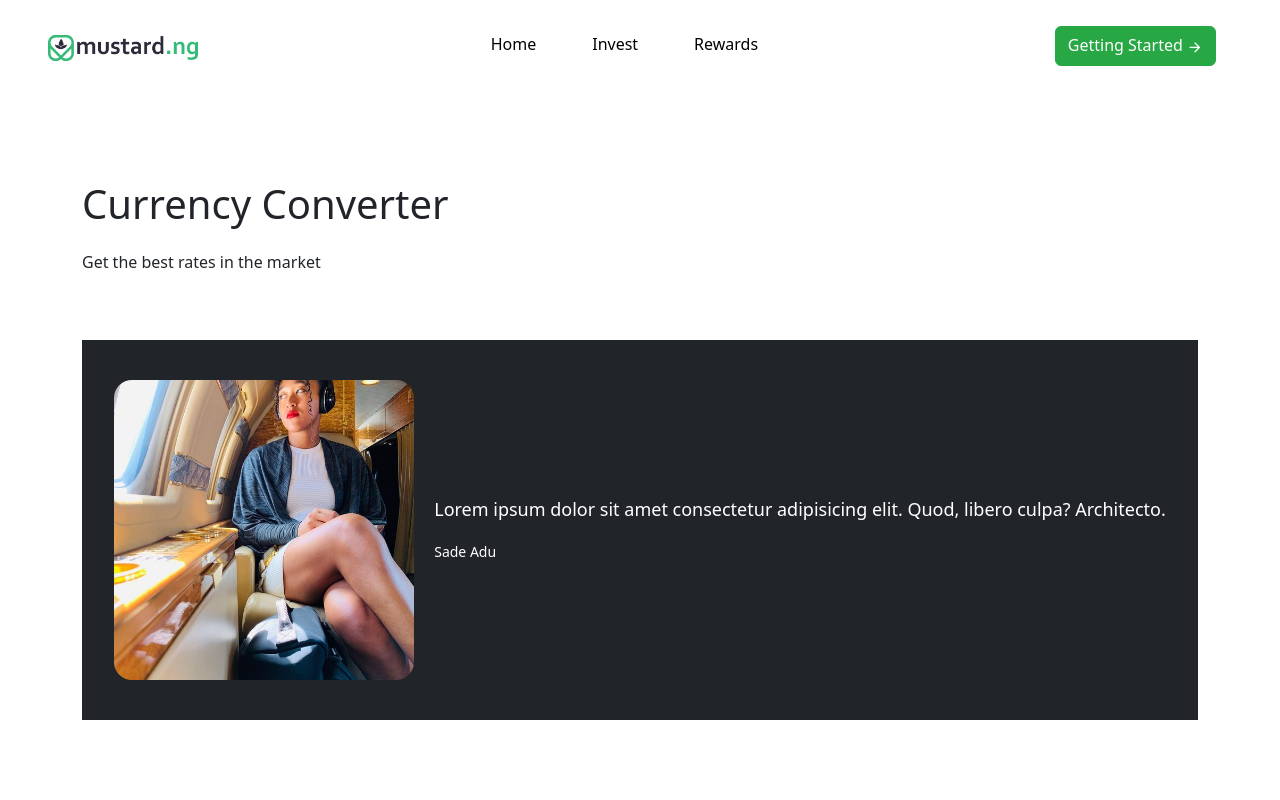
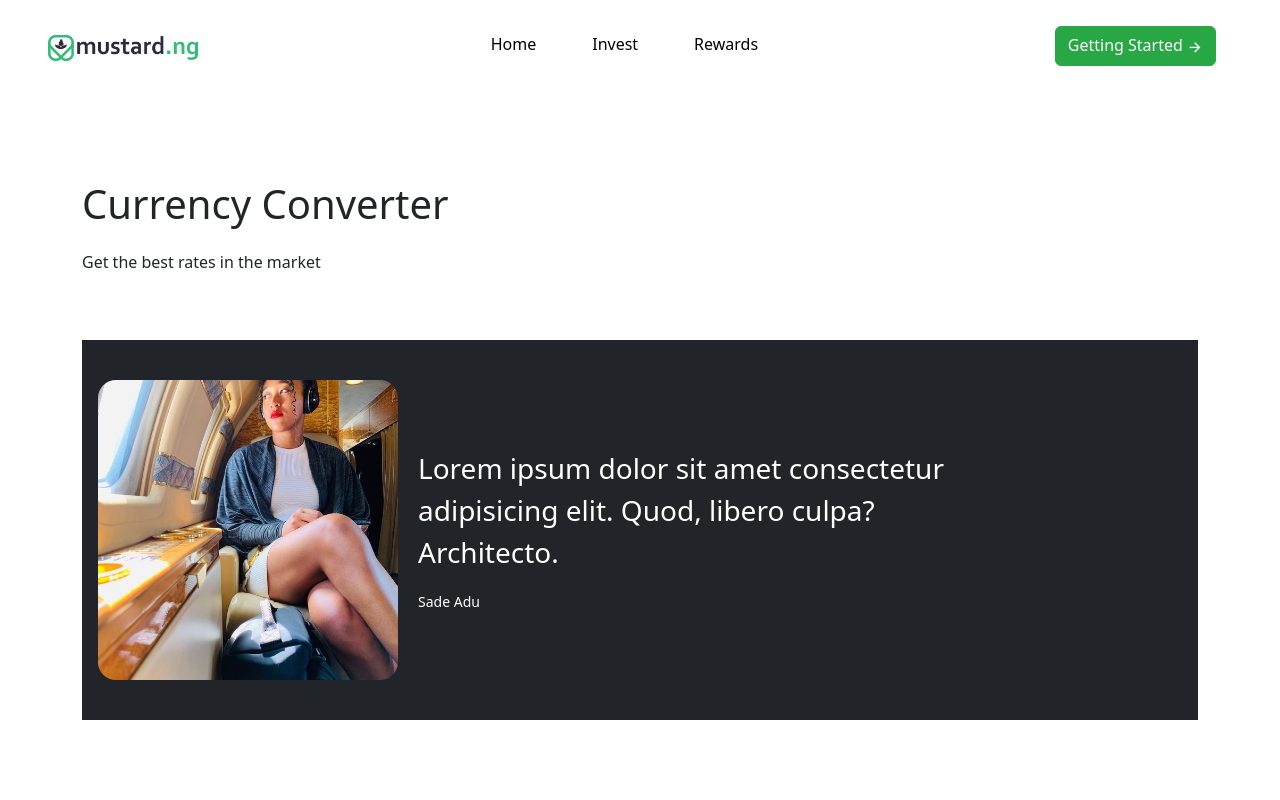
Before and after one commit to MasterIfeanyi/react-stocks-interview, a React (Create React App) app: page / in a window 1280 px wide. Shown: the top 800 px of the page. Built offline with nearby package versions, Linux system fonts and the light colour scheme.

Commit message:
fix minor issue

```diff
--- a/src/components/Reviews/Reviews.css
+++ b/src/components/Reviews/Reviews.css
@@ -2,7 +2,7 @@
     padding: 20px 16px;
     display: flex;
     align-items: center;
-    justify-content: center;
+    justify-content: flex-start;
     color: white;
 }
 
@@ -12,13 +12,17 @@
     margin-right: 20px;
 }
 
+.customer__text{
+    max-width: 600px;
+}
 
 .customer .customer__text p {
-    font-size: 18px;
+    font-size: 28px;
     line-height: 1.5;
     color: #fff;
-    text-align: center;
+    text-align: left;
     padding: 0px;
+    word-wrap: break-word;
 }
 
 /* .customer .customer__info {
```
